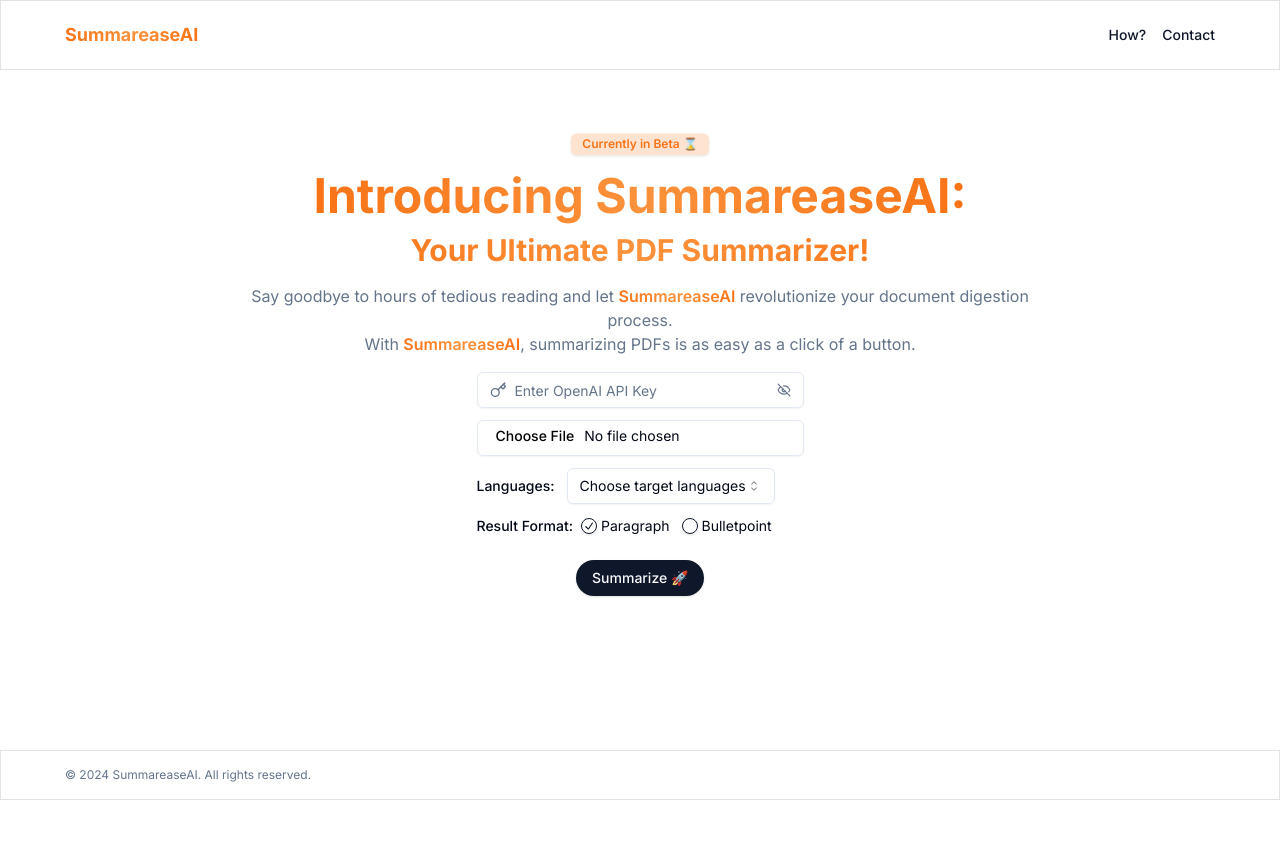
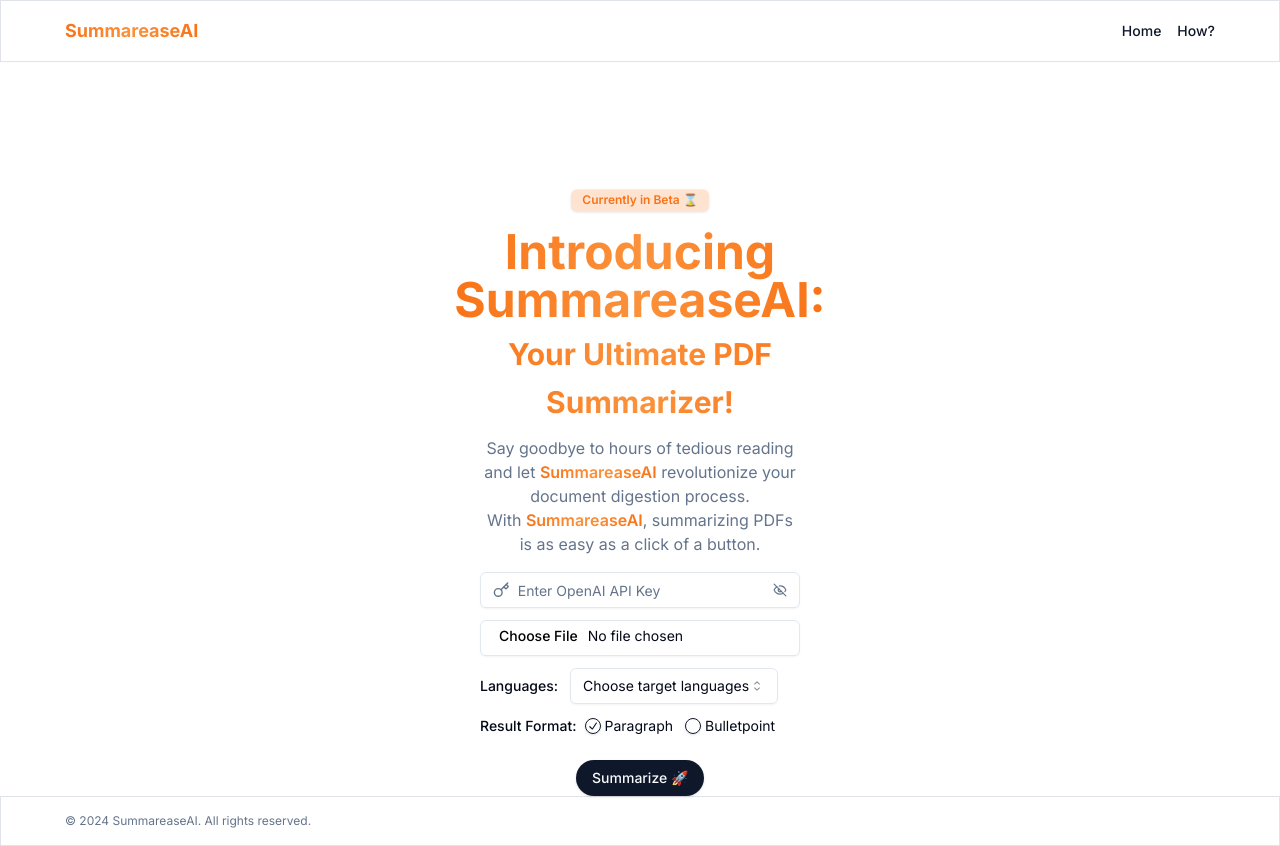
Before and after one commit to agusbw/ClarityAI, a Next.js app: page / in a window 1280 px wide. Before the commit the page ends 800 px from the top, so only its background shows below. Built offline with nearby package versions, Linux system fonts and the light colour scheme.

Commit message:
fix: adjust layout padding, navbar, and footer

```diff
--- a/src/app/(general)/_components/footer.tsx
+++ b/src/app/(general)/_components/footer.tsx
@@ -1,6 +1,6 @@
 export default function Footer() {
   return (
-    <nav className="px-16 py-4 border border-muted-foreground/20 flex items-center justify-between fixed bottom-0 right-0 left-0">
+    <nav className="px-16 py-4 border border-muted-foreground/20 flex items-center justify-between  bg-background">
       <p className="text-xs text-muted-foreground">
         © 2024 SummareaseAI. All rights reserved.
       </p>
--- a/src/app/(general)/_components/navbar.tsx
+++ b/src/app/(general)/_components/navbar.tsx
@@ -6,18 +6,18 @@ const navItems: ReadonlyArray<{
   title: string;
 }> = [
   {
-    href: "#",
-    title: "How?",
+    href: "/",
+    title: "Home",
   },
   {
-    href: "#",
-    title: "Contact",
+    href: "/how",
+    title: "How?",
   },
 ];
 
 export default function NavBar() {
   return (
-    <nav className="px-16 py-4 border border-muted-foreground/20 flex items-center justify-between">
+    <nav className="lg:px-16 py-3  px-8 border border-muted-foreground/20 flex items-center justify-between">
       <div className="text-lg font-bold text-gradient">SummareaseAI</div>
       <div className="gap-x-4 flex font-semibold">
         {navItems.map((item) => (
--- a/src/app/(general)/layout.tsx
+++ b/src/app/(general)/layout.tsx
@@ -9,7 +9,9 @@ export default function GeneralLayout({
   return (
     <>
       <NavBar />
-      {children}
+      <main className="lg:pt-16 lg:px-60 px-8 pt-8 min-h-[calc(100vh-111.2px)]">
+        {children}
+      </main>
       <Footer />
     </>
   );
--- a/src/app/layout.tsx
+++ b/src/app/layout.tsx
@@ -7,8 +7,8 @@ import "./globals.css";
 const fontSans = FontSans({ subsets: ["latin"], variable: "--font-sans" });
 
 export const metadata: Metadata = {
-  title: "Summarease",
-  description: "Summarize your PDF easily with Summarease!",
+  title: "Fast, AI-powered PDF Summarizer",
+  description: "Summarize your PDF easily with SummareaseAI!",
 };
 
 export default function RootLayout({
@@ -19,10 +19,7 @@ export default function RootLayout({
   return (
     <html lang="en">
       <body
-        className={cn(
-          "min-h-screen bg-background font-sans antialiased",
-          fontSans.variable
-        )}
+        className={cn("bg-background font-sans antialiased", fontSans.variable)}
       >
         {children}
       </body>
```
